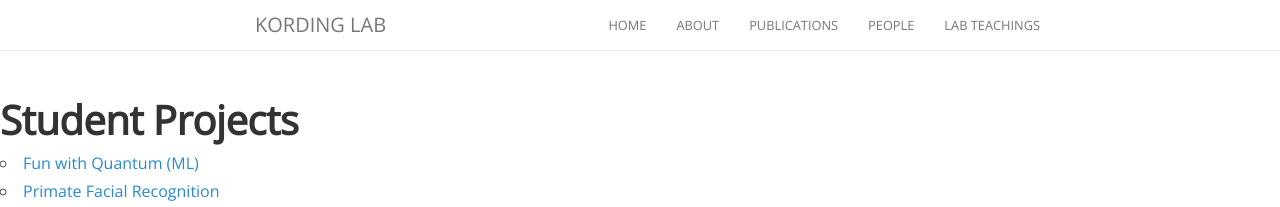
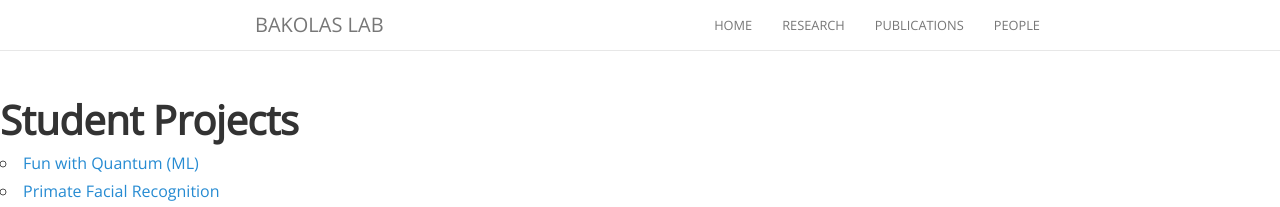
Before and after one commit to bakolaslab/bakolaslab.github.io, a Jekyll site: the page built from abstracts.md, in a window 1280 px wide. Shown: the top 207 px of the page. Built offline with Jekyll 4.4.1, drawn with Linux system fonts in a browser that asks for light colours; nearby versions of some CDN libraries; comment, search, counter and statistics services are not loaded.

Commit message:
Update _config.yml

```diff
--- a/_config.yml
+++ b/_config.yml
@@ -3,13 +3,13 @@
 # # # # # # # #
 
 # Basic
-name:               "Kording Lab"
-title:              "Kording Lab at the University of Pennsylvania"
-description:        "The Kording Lab is a computational neuroscience and causality research group at the University of Pennsylvania."
+name:               "Bakolas Lab"
+title:              "Bakolas Lab at the University of Texas at Austin"
+description:        "."
 
 
 # URL
-url:                http://kordinglab.com
+url:                http://bakolaslab.com
 baseurl:
 #baseurl:            "" #For Root Domain
 permalink:          /:year/:month/:day/:title.html
@@ -24,8 +24,8 @@ highlighter:        rouge
 nav:
   - name:           "home"
     href:           "/"
-  - name:           "about"
-    href:           "/about"
+  - name:           "research"
+    href:           "/research"
   - name:           "publications"
     href:           "/publication"
   - name:           "people"
@@ -34,8 +34,8 @@ nav:
     # href:           "/blog"
 #   - name:           "abstracts"
 #     href:           "/abstracts"
-  - name:           "lab teachings"
-    href:           "/presentations"
+#  - name:           "lab teachings"
+#    href:           "/presentations"
 
 # Sass
 sass:
```
